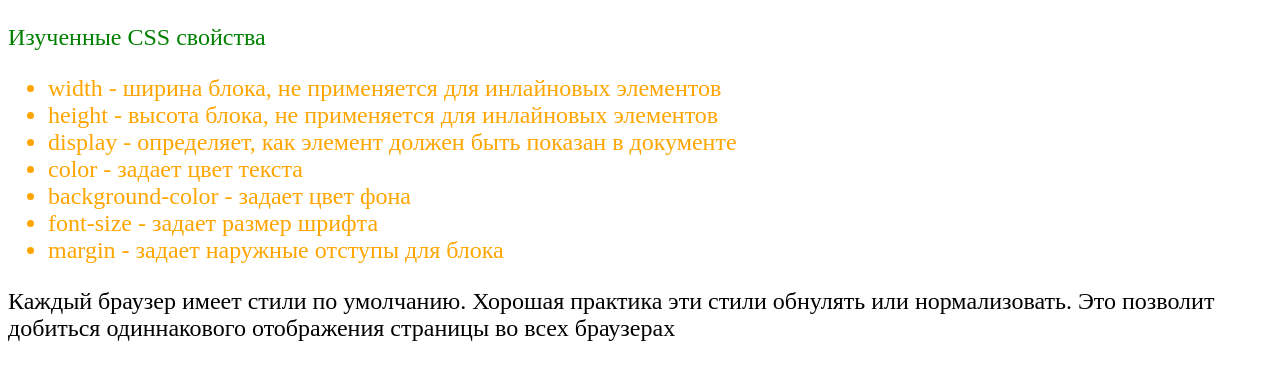
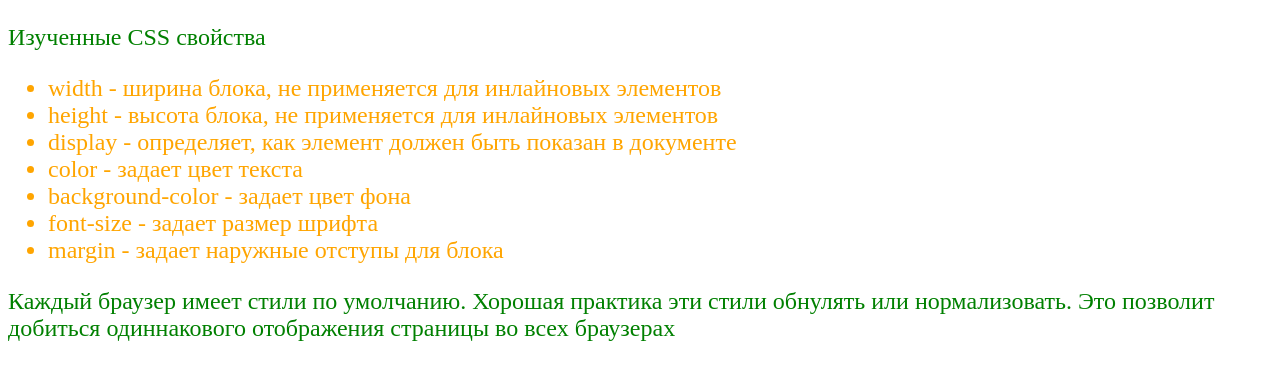
Before and after one commit to Maslenykova/My-first-code, a plain HTML site: page styles.html in a window 1280 px wide. Drawn offline with Linux system fonts and the light colour scheme.

Commit message:
add style paragraf

```diff
--- a/styles.html
+++ b/styles.html
@@ -17,7 +17,7 @@
         <li>font-size - задает размер шрифта</li>
         <li>margin - задает наружные отступы для блока</li>
       </ul>
-      <p>
+      <p class="p">
         Каждый браузер имеет стили по умолчанию. Хорошая практика эти стили обнулять или
         нормализовать. Это позволит добиться одиннакового отображения страницы во всех браузерах
       </p>
```
